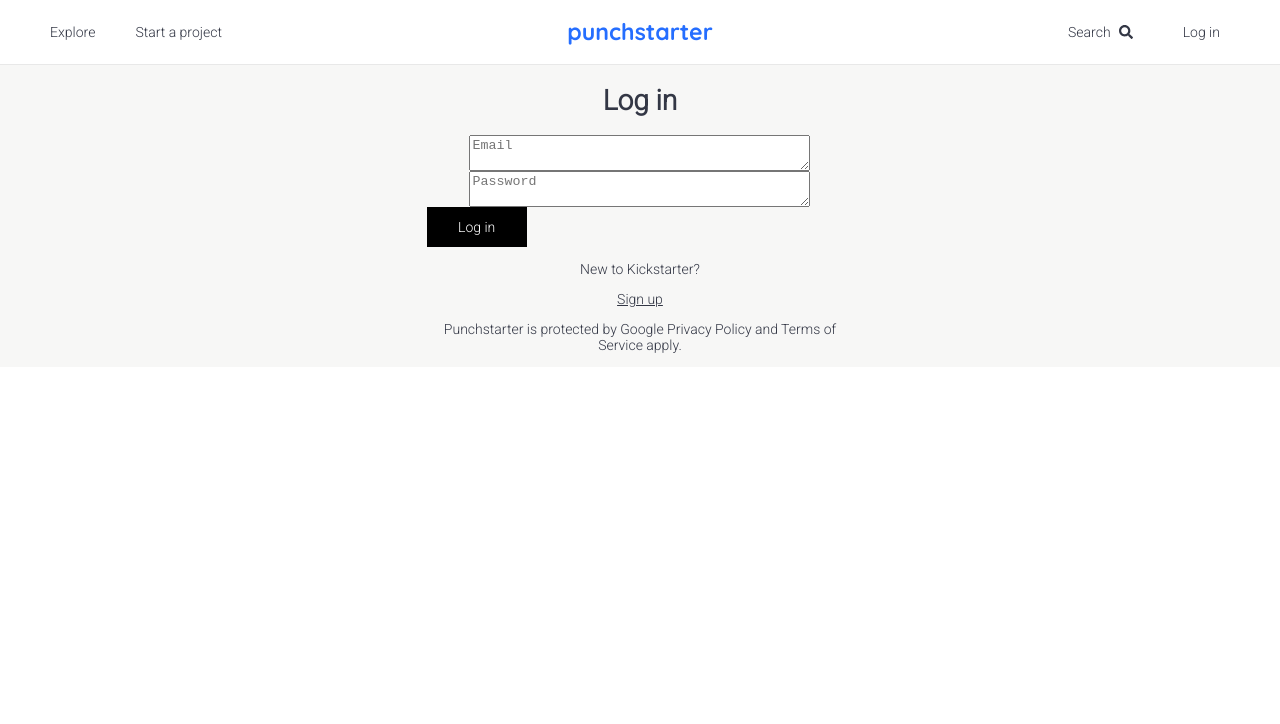
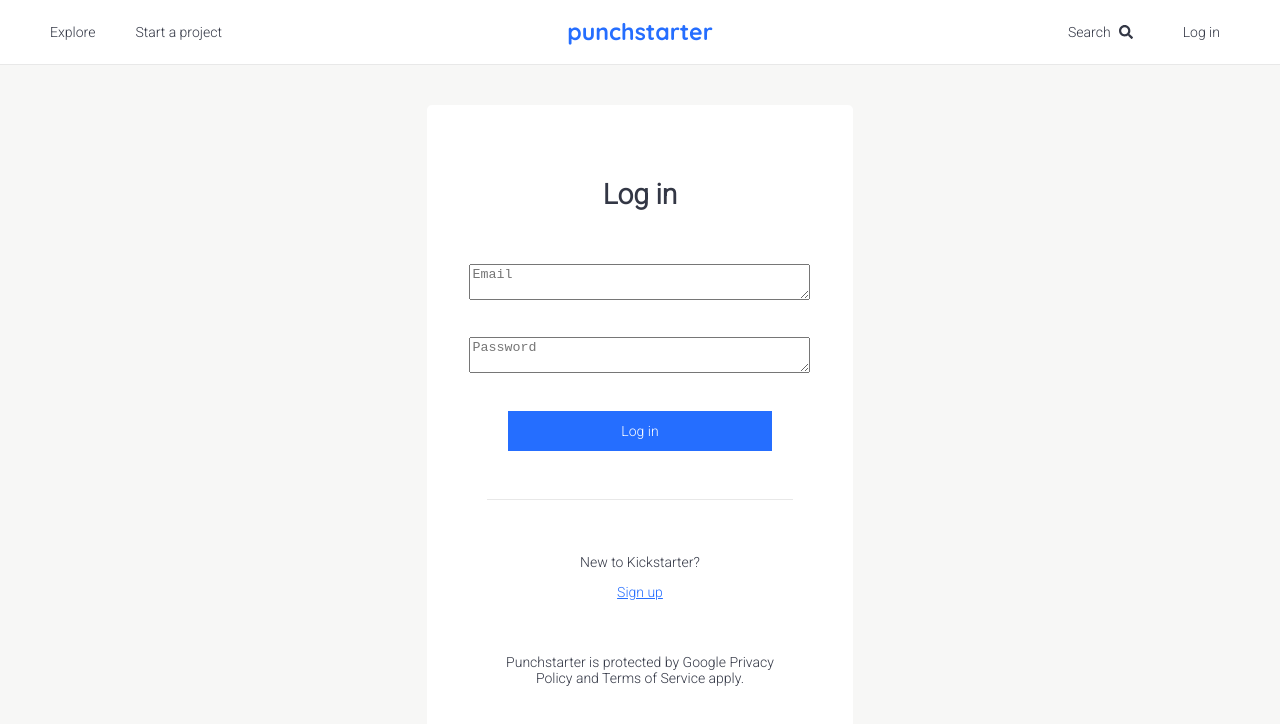
Before and after one commit to crishanks/punch-starter, a React (Create React App) app: page /login in a window 1280 px wide. Shown: the top 724 px of the page. Built offline with nearby package versions, Linux system fonts and the light colour scheme.

Commit message:
LoginContainer layout and styling

```diff
--- a/src/components/LogInSignUp/LoginContainer.js
+++ b/src/components/LogInSignUp/LoginContainer.js
@@ -9,7 +9,8 @@ import BasicLink from '../../components/Home/BasicLink';
 
 const LoginContainer = props => {
   return (
-    <>
+    <div className="login-container">
+      <div className="login-upper-content">
         <PreviewTitle title={"Log in"}/>
         <ShortTextInputBox
           cols={"40"}
@@ -22,10 +23,15 @@ const LoginContainer = props => {
           placeholder={"Password"}
         />
         <SquareButton title={"Log in"} link={"/"}/>
+      </div>
+      <div className="login-bottom-content">
+        <div className="signup-link-container">
           <ShortDescription description={"New to Kickstarter?"}/>
           <BasicLink link={"/signup"} title={"Sign up"}/>
+        </div>
         <ShortDescription description={"Punchstarter is protected by Google Privacy Policy and Terms of Service apply."}/>
-    </>
+      </div>
+    </div>
   );
 }
 
--- a/src/containers/LogInSignUp/LogInSignUp.js
+++ b/src/containers/LogInSignUp/LogInSignUp.js
@@ -5,7 +5,7 @@ import LoginContainer from '../../components/LogInSignUp/LoginContainer';
 
 const LogInSignUp = props => {
   return (
-    <div className="login-container">
+    <div className="login-signup-container">
       <LoginContainer/>
     </div>
   );
--- a/src/sass/App.css
+++ b/src/sass/App.css
@@ -613,16 +613,55 @@
   cursor: pointer;
 }
 
-.login-container {
+.login-signup-container {
   display: grid;
   grid-template-columns: 1fr 1fr 1fr;
+  height: 90vh;
   background-color: #f7f7f6;
 }
-.login-container > * {
+.login-signup-container > * {
   grid-column: 2;
   display: flex;
   justify-content: center;
   align-items: center;
 }
+.login-signup-container .login-container {
+  display: grid;
+  grid-template-rows: 60% 40%;
+  margin: 40px 0 40px 0;
+  padding: 20px 0;
+  background-color: white;
+  border-radius: 5px;
+}
+.login-signup-container .login-container .login-upper-content {
+  grid-row: 1;
+  display: flex;
+  flex-direction: column;
+  align-items: center;
+  justify-content: space-evenly;
+  height: 100%;
+}
+.login-signup-container .login-container .login-upper-content .square-button {
+  background-color: #256EFF;
+  width: 62%;
+}
+.login-signup-container .login-container .login-bottom-content {
+  grid-row: 2;
+  display: flex;
+  flex-direction: column;
+  justify-content: space-evenly;
+  align-items: center;
+  margin: 50px 60px 20px 60px;
+  height: 100%;
+  border-top: 1px solid #e8e8e8;
+}
+.login-signup-container .login-container .login-bottom-content .signup-link-container {
+  display: flex;
+  flex-direction: column;
+  align-items: center;
+}
+.login-signup-container .login-container .login-bottom-content .signup-link-container a {
+  color: #256EFF;
+}
 
 /*# sourceMappingURL=App.css.map */
--- a/src/sass/style.sass
+++ b/src/sass/style.sass
@@ -537,12 +537,45 @@ $libre-baskerville: 'Libre Baskerville', serif
         cursor: pointer
 
 //Login Sign Up
-.login-container
+.login-signup-container
   display: grid
   grid-template-columns: 1fr 1fr 1fr
+  height: 90vh
   background-color: $off-white
   > *
     grid-column: 2
     display: flex
     justify-content: center
     align-items: center
+  .login-container
+    display: grid
+    grid-template-rows: 60% 40%
+    margin: 40px 0 40px 0
+    padding: 20px 0
+    background-color: white
+    border-radius: 5px
+    .login-upper-content
+      grid-row: 1
+      display: flex
+      flex-direction: column
+      align-items: center
+      justify-content: space-evenly
+      height: 100%
+      .square-button
+        background-color: $blue
+        width: 62%
+    .login-bottom-content
+      grid-row: 2
+      display: flex
+      flex-direction: column
+      justify-content: space-evenly
+      align-items: center
+      margin: 50px 60px 20px 60px
+      height: 100%
+      border-top: 1px solid $gray-border
+      .signup-link-container
+        display: flex
+        flex-direction: column
+        align-items: center
+        a
+          color: $blue
```
Also changed, not shown: 1 other file (tests, documents, lock files or other folders). Lines whose indentation alone changed are shown as unchanged.
